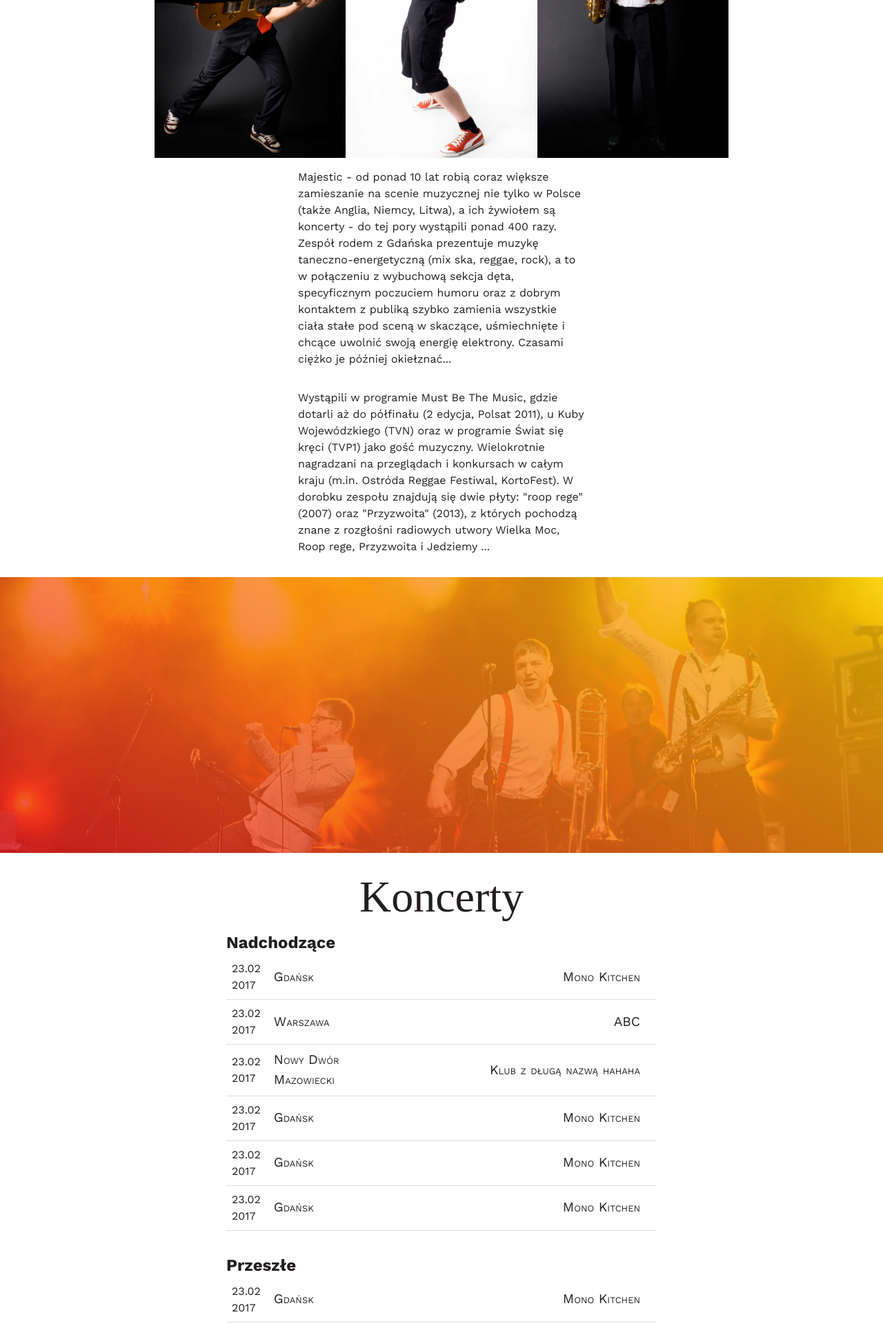
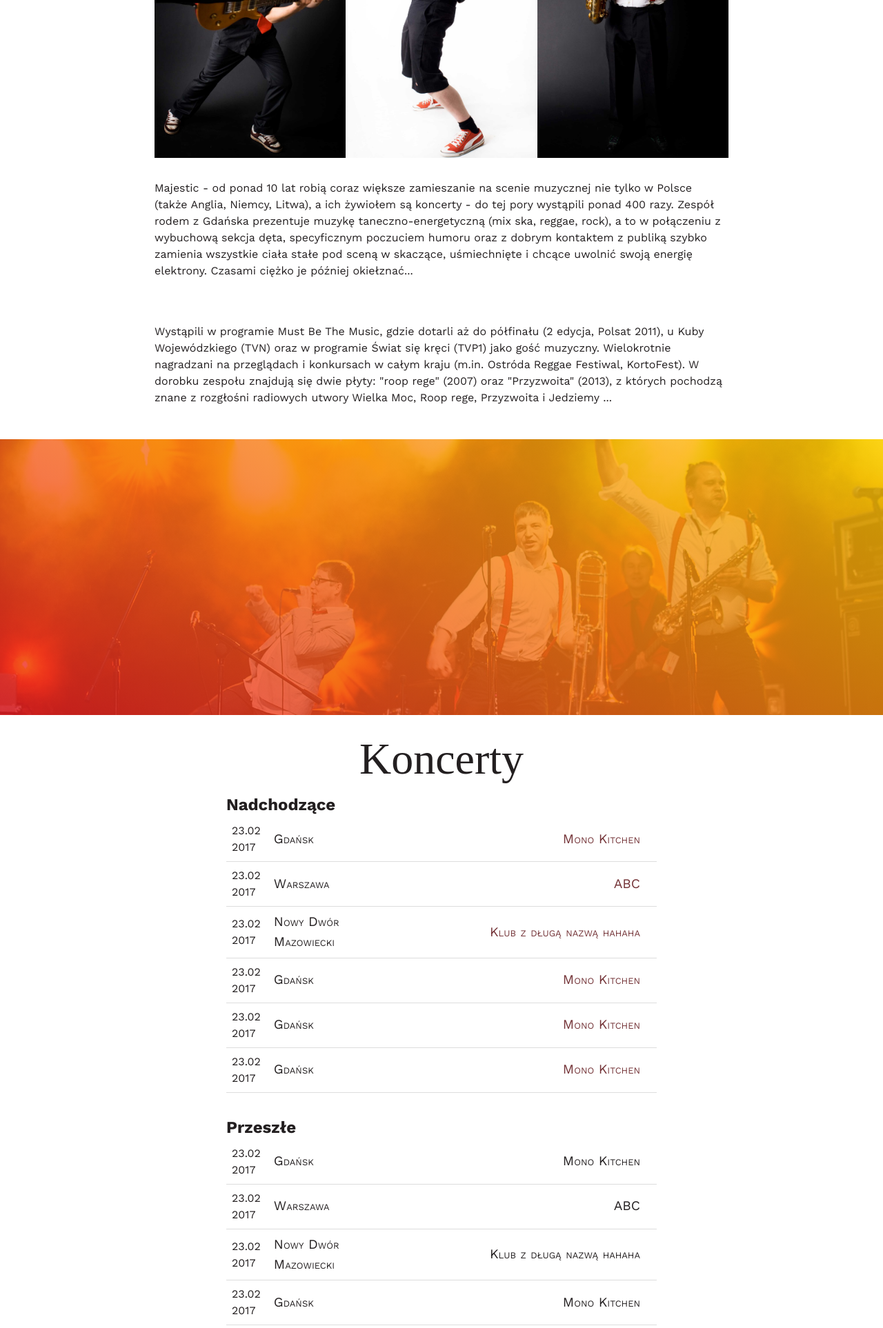
Before and after one commit to mareksl/majestic, a PHP site: page / in a window 1280 px wide. Shown: the part 1915-3841 px from the top of the page at 69% size. Run offline with PHP 8.4, Linux system fonts and the light colour scheme; some web fonts are replaced.

Commit message:
170224_0730

```diff
--- a/css/main.css
+++ b/css/main.css
@@ -266,7 +266,7 @@ h6 {
   font-size: 1.125em; }
 
 p {
-  padding: 1em 0;
+  padding: 2em 0;
   font-size: 1em; }
 
 small {
@@ -274,11 +274,11 @@ small {
 
 a {
   transition: .4s;
-  text-decoration: underline;
+  text-decoration: none;
   color: #733236; }
   a:hover {
-    color: #853109;
-    text-shadow: 0 0.2rem 0.2rem #ffcb04; }
+    text-decoration: underline;
+    color: #853109; }
   a:active {
     color: #733236;
     text-shadow: none; }
@@ -400,19 +400,12 @@ nav {
     .social a :hover {
       transition: .4s;
       animation: logo .4s forwards;
-      color: #F67414; }
+      color: #f67414; }
     .social a:last-of-type {
       padding-right: 0; }
 
-section.row {
+.row-padded {
   padding: 1rem; }
-
-.anchor {
-  margin-top: -4rem;
-  padding-top: 5rem; }
-
-.no-padding {
-  padding: 0; }
 
 .row-alt {
   position: relative;
@@ -503,7 +496,11 @@ section.row {
     justify-content: space-between;
     align-items: center;
     border-bottom: 1px solid #ddd;
-    font-variant: small-caps; }
+    font-variant: small-caps;
+    transition: .4s; }
+    .events li:hover {
+      box-shadow: 0 16px 8px -16px rgba(35, 31, 32, 0.5);
+      transform: scale(1.01) translateY(0.2rem); }
   .events span {
     margin-right: 1rem; }
   .events .event-date-full {
--- a/css/main.scss
+++ b/css/main.scss
@@ -5,7 +5,7 @@ $primary-color-text: #231f20;
 $accent-color: #ed1c24;
 $accent-color-dark: #733236;
 $accent-color-light: #ffcb04;
-$accent-color-mid: #F67414; // 733236 b79100
+$accent-color-mid: #f67414; // 733236 b79100
 @import 'reset';
 @import 'flex-grid';
 @import 'typography'; // MAIN STYLES
@@ -166,17 +166,8 @@ nav {
   }
 }
 
-section.row {
+.row-padded {
   padding: 1rem;
-}
-
-.anchor {
-  margin-top: -4rem;
-  padding-top: 5rem;
-}
-
-.no-padding {
-  padding: 0;
 }
 
 .row-alt {
@@ -310,6 +301,12 @@ section.row {
     align-items: center;
     border-bottom: 1px solid #ddd;
     font-variant: small-caps;
+    transition: .4s;
+
+    &:hover {
+      box-shadow: 0 16px 8px -16px rgba($primary-color-dark, .5);
+      transform: scale(1.01) translateY(.2rem);
+    }
   }
 
   span {
@@ -343,6 +340,7 @@ section.row {
     .event-date-full {
       flex-flow: column;
     }
+
     .event-location {
       font-weight: normal;
     }
--- a/css/typography.scss
+++ b/css/typography.scss
@@ -54,7 +54,7 @@ h6 {
 }
 
 p {
-	padding: 1em 0;
+	padding: 2em 0;
 	font-size: 1em;
 }
 
@@ -64,12 +64,12 @@ small {
 
 a {
 	transition: .4s;
-	text-decoration: underline;
+	text-decoration: none;
 	color: $accent-color-dark;
 
 	&:hover {
+		text-decoration: underline;
 		color: $primary-color;
-		text-shadow: $hover-shadow;
 	}
 
 	&:active {
--- a/index.html
+++ b/index.html
@@ -59,13 +59,13 @@
         <main>
             <div class="row row-alt" style="  background-image: url('img/Majestic_foto_live.jpg');"></div>
 
-            <section class="row" id="onas">
+            <section class="row row-padded" id="onas">
                 <div class="col">
                     <h2>O nas</h2>
                     <div class="row">
                         <div class="col col-2"></div>
                         <div class="col col-8">
-                            <div class="row no-padding gallery-grid">
+                            <div class="row gallery-grid">
                                 <figure class="profile">
                                     <img src="img/profile_01.jpg" alt="Cichy">
                                     <figcaption>
@@ -85,7 +85,7 @@
                                     </figcaption>
                                 </figure>
                             </div>
-                            <div class="row no-padding gallery-grid">
+                            <div class="row gallery-grid">
                                 <figure class="profile">
                                     <img src="img/profile_04.jpg" alt="Król Arti">
                                     <figcaption>
@@ -109,9 +109,8 @@
                         <div class="col col-2"></div>
                     </div>
                     <div class="row">
-                        <div class="col col-4"></div>
-                        <div class="col col-4">
-                            <!-- <h2>Dość błazeństw, żrą mój pęk luźnych fig</h2> -->
+                        <div class="col col-2"></div>
+                        <div class="col col-8">
                             <p>Majestic - od ponad 10 lat robią coraz większe zamieszanie na scenie muzycznej nie tylko w Polsce (także Anglia, Niemcy, Litwa), a ich żywiołem są koncerty - do tej pory wystąpili ponad 400 razy. Zespół rodem z Gdańska prezentuje
                                 muzykę taneczno-energetyczną (mix ska, reggae, rock), a to w połączeniu z wybuchową sekcja dęta, specyficznym poczuciem humoru oraz z dobrym kontaktem z publiką szybko zamienia wszystkie ciała stałe pod sceną w skaczące,
                                 uśmiechnięte i chcące uwolnić swoją energię elektrony. Czasami ciężko je później okiełznać...</p>
@@ -119,29 +118,29 @@
                                 konkursach w całym kraju (m.in. Ostróda Reggae Festiwal, KortoFest). W dorobku zespołu znajdują się dwie płyty: "roop rege" (2007) oraz "Przyzwoita" (2013), z których pochodzą znane z rozgłośni radiowych utwory Wielka Moc,
                                 Roop rege, Przyzwoita i Jedziemy ... </p>
                         </div>
-                        <div class="col col-4"></div>
+                        <div class="col col-2"></div>
                     </div>
                 </div>
             </section>
             <div class="row row-alt" style="  background-image: url('img/Majestic_foto_live.jpg');"></div>
-            <section class="row" id="koncerty">
+            <section class="row row-padded" id="koncerty">
                 <div class="col col-3"></div>
                 <div class="col col-6">
                     <h2>Koncerty</h2>
                     <h3>Nadchodzące</h3>
                     <ul class="events">
                         <li>
-                            <div class="event-date-full"><span class="event-date">23.02</span><span class="event-year">2017</span></div><span class="event-city">Gdańsk</span><span class="event-location">Mono Kitchen</span></li>
+                            <div class="event-date-full"><span class="event-date">23.02</span><span class="event-year">2017</span></div><span class="event-city">Gdańsk</span><span class="event-location"><a href="#">Mono Kitchen</a></span></li>
                         <li>
-                            <div class="event-date-full"><span class="event-date">23.02</span><span class="event-year">2017</span></div><span class="event-city">Warszawa</span><span class="event-location">ABC</span></li>
+                            <div class="event-date-full"><span class="event-date">23.02</span><span class="event-year">2017</span></div><span class="event-city">Warszawa</span><span class="event-location"><a href="#">ABC</a></span></li>
                         <li>
-                            <div class="event-date-full"><span class="event-date">23.02</span><span class="event-year">2017</span></div><span class="event-city">Nowy Dwór Mazowiecki</span><span class="event-location">Klub z długą nazwą hahaha</span></li>
+                            <div class="event-date-full"><span class="event-date">23.02</span><span class="event-year">2017</span></div><span class="event-city">Nowy Dwór Mazowiecki</span><span class="event-location"><a href="#">Klub z długą nazwą hahaha</a></span></li>
                         <li>
-                            <div class="event-date-full"><span class="event-date">23.02</span><span class="event-year">2017</span></div><span class="event-city">Gdańsk</span><span class="event-location">Mono Kitchen</span></li>
+                            <div class="event-date-full"><span class="event-date">23.02</span><span class="event-year">2017</span></div><span class="event-city">Gdańsk</span><span class="event-location"><a href="#">Mono Kitchen</a></span></li>
                         <li>
-                            <div class="event-date-full"><span class="event-date">23.02</span><span class="event-year">2017</span></div><span class="event-city">Gdańsk</span><span class="event-location">Mono Kitchen</span></li>
+                            <div class="event-date-full"><span class="event-date">23.02</span><span class="event-year">2017</span></div><span class="event-city">Gdańsk</span><span class="event-location"><a href="#">Mono Kitchen</a></span></li>
                         <li>
-                            <div class="event-date-full"><span class="event-date">23.02</span><span class="event-year">2017</span></div><span class="event-city">Gdańsk</span><span class="event-location">Mono Kitchen</span></li>
+                            <div class="event-date-full"><span class="event-date">23.02</span><span class="event-year">2017</span></div><span class="event-city">Gdańsk</span><span class="event-location"><a href="#">Mono Kitchen</a></span></li>
                     </ul>
                     <h3>Przeszłe</h3>
                     <ul class="events">
@@ -162,7 +161,7 @@
                 <div class="col col-3"></div>
             </section>
             <div class="row row-alt" style="  background-image: url('img/majestic_lebno_2014_08_27_0045 (2).jpg');"></div>
-            <section class="row" id="muzyka">
+            <section class="row row-padded" id="muzyka">
                 <div class="col col-4"></div>
                 <div class="col col-4">
                     <h2>Muzyka</h2>
@@ -176,7 +175,7 @@
                 <div class="col col-4"></div>
             </section>
             <div class="row row-alt" style="  background-image: url('img/RG 27 sty 2013 fot M Bilinski (28).jpg');"></div>
-            <section class="row" id="kontakt">
+            <section class="row row-padded" id="kontakt">
                 <div class="col col-4"></div>
                 <div class="col col-4">
                     <h2>Kontakt</h2></div>
```
Also changed, not shown: 1 other file.
